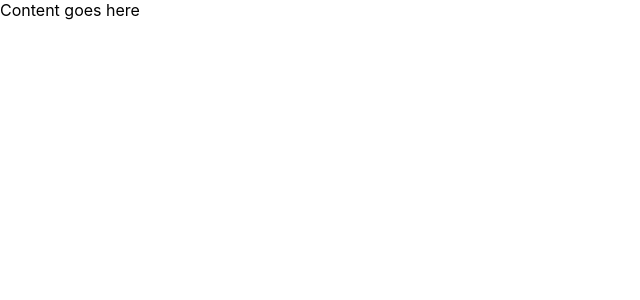
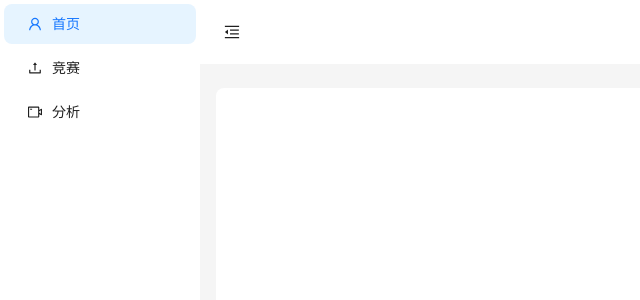
Before and after one commit to Dawson-web/Competition-information-management-and-analysis-system, a React (Create React App) app: page / in a window 1280 px wide. Shown: the top 300 px of the page, without its empty margins (0-640 px from the left). Built offline with nearby package versions, Linux system fonts and the light colour scheme.

Commit message:
finish the main layout

```diff
--- a/package.json
+++ b/package.json
@@ -3,11 +3,15 @@
   "version": "0.1.0",
   "private": true,
   "dependencies": {
+    "@ant-design/icons": "^5.2.6",
+    "@reduxjs/toolkit": "^2.0.1",
     "@testing-library/jest-dom": "^5.17.0",
     "@testing-library/react": "^13.4.0",
     "@testing-library/user-event": "^13.5.0",
+    "antd": "^5.13.1",
     "react": "^18.2.0",
     "react-dom": "^18.2.0",
+    "react-redux": "^9.1.0",
     "react-router-dom": "^6.21.2",
     "react-scripts": "5.0.1",
     "sass": "^1.70.0",
--- a/src/index.css
+++ /dev/null
@@ -1,13 +0,0 @@
-body {
-  margin: 0;
-  font-family: -apple-system, BlinkMacSystemFont, 'Segoe UI', 'Roboto', 'Oxygen',
-    'Ubuntu', 'Cantarell', 'Fira Sans', 'Droid Sans', 'Helvetica Neue',
-    sans-serif;
-  -webkit-font-smoothing: antialiased;
-  -moz-osx-font-smoothing: grayscale;
-}
-
-code {
-  font-family: source-code-pro, Menlo, Monaco, Consolas, 'Courier New',
-    monospace;
-}
--- /dev/null
+++ b/src/index.scss
@@ -0,0 +1,28 @@
+html,
+body {
+  margin: 0;
+  height: 100%;
+  ::-webkit-scrollbar {
+    width: 0.2rem;
+    height: 0.75rem;
+    background-color: #f5f5f5;
+  }
+
+  /*定义滚动条轨道 内阴影+圆角*/
+  ::-webkit-scrollbar-track {
+    box-shadow: inset 0 0 0.375rem #999;
+    border-radius: 0.625rem;
+    background-color: #f5f5f5;
+  }
+
+  /*定义滑块 内阴影+圆角*/
+  ::-webkit-scrollbar-thumb {
+    border-radius: 0.625rem;
+    box-shadow: inset 0 0 0.375rem #999;
+    background-color: #333;
+  }
+}
+
+#root {
+  height: 100%;
+}
--- /dev/null
+++ b/src/pages/Home/index.js
@@ -0,0 +1,94 @@
+import {
+  MenuFoldOutlined,
+  MenuUnfoldOutlined,
+  UploadOutlined,
+  UserOutlined,
+  VideoCameraOutlined,
+} from "@ant-design/icons";
+import { Button, Layout, Menu, theme } from "antd";
+import React, { useState } from "react";
+import { Outlet, useLocation, useNavigate } from "react-router-dom";
+import "./index.scss";
+const { Header, Sider, Content } = Layout;
+const items = [
+  {
+    label: "首页",
+    key: "/",
+    icon: <UserOutlined />,
+  },
+  {
+    label: "竞赛",
+    key: "/1",
+    icon: <UploadOutlined />,
+  },
+  {
+    label: "分析",
+    key: "/2",
+    icon: <VideoCameraOutlined />,
+  },
+];
+// 反向高亮
+
+const App = () => {
+  const navigate = useNavigate();
+
+  const location = useLocation();
+  console.log(location.pathname);
+
+  const menuClick = (route) => {
+    console.log(route);
+    navigate(route.key);
+  };
+
+  const [collapsed, setCollapsed] = useState(false);
+  const {
+    token: { colorBgContainer, borderRadiusLG },
+  } = theme.useToken();
+  return (
+    <Layout className="ant-layout">
+      <Sider trigger={null} collapsible collapsed={collapsed} theme="light">
+        <div className="demo-logo-vertical" />
+        <Menu
+          mode="inline"
+          theme="light"
+          selectedKeys={[location.pathname]}
+          items={items}
+          style={{ height: "100%", borderRight: 0 }}
+          onClick={menuClick}
+        ></Menu>
+      </Sider>
+      <Layout>
+        <Header
+          style={{
+            padding: 0,
+            background: colorBgContainer,
+          }}
+        >
+          <Button
+            type="text"
+            icon={collapsed ? <MenuUnfoldOutlined /> : <MenuFoldOutlined />}
+            onClick={() => setCollapsed(!collapsed)}
+            style={{
+              fontSize: "16px",
+              width: 64,
+              height: 64,
+            }}
+          />
+        </Header>
+        <Content
+          style={{
+            margin: "24px 16px",
+            padding: 24,
+            minHeight: 280,
+            background: colorBgContainer,
+            borderRadius: borderRadiusLG,
+          }}
+        >
+          {/* {二级路由的出口} */}
+          <Outlet />
+        </Content>
+      </Layout>
+    </Layout>
+  );
+};
+export default App;
--- /dev/null
+++ b/src/pages/Home/index.scss
@@ -0,0 +1,3 @@
+.ant-layout {
+  height: 100%;
+}
--- a/src/pages/Layout/index.js
+++ /dev/null
@@ -1,11 +0,0 @@
-import "./index.scss";
-
-const Layout = () => {
-  return (
-    <div className="layout">
-      <div className="layout__content">Content goes here</div>
-    </div>
-  );
-};
-
-export default Layout;
--- a/src/router/index.js
+++ b/src/router/index.js
@@ -1,10 +1,10 @@
 import { createBrowserRouter } from "react-router-dom";
-import Layout from "../pages/Layout";
+import Home from "../pages/Home";
 
 const router = createBrowserRouter([
   {
     path: "/",
-    element: <Layout />,
+    element: <Home />,
   },
 ]);
 
--- /dev/null
+++ b/src/store/inedx.js
@@ -0,0 +1,10 @@
+import { configureStore } from "@reduxjs/toolkit";
+// import userReducer from "./modules/user";
+
+const store = configureStore({
+  reducer: {
+    // user: userReducer,
+  },
+});
+
+export default store;
```
Also changed, not shown: src/index.js (+6 -2 lines), src/pages/Login/index.js (added, +61 -0 lines), src/pages/Login/index.scss (added, +41 -0 lines), src/pages/Layout/index.scss (deleted), 1 other file (tests, documents, lock files or other folders).
